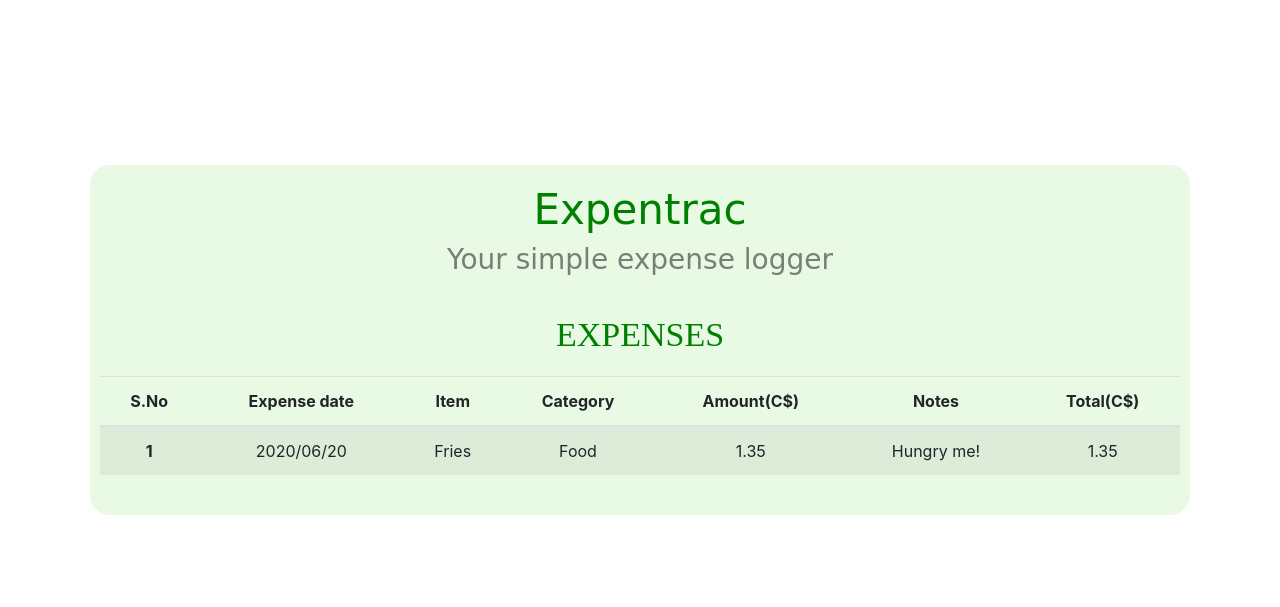
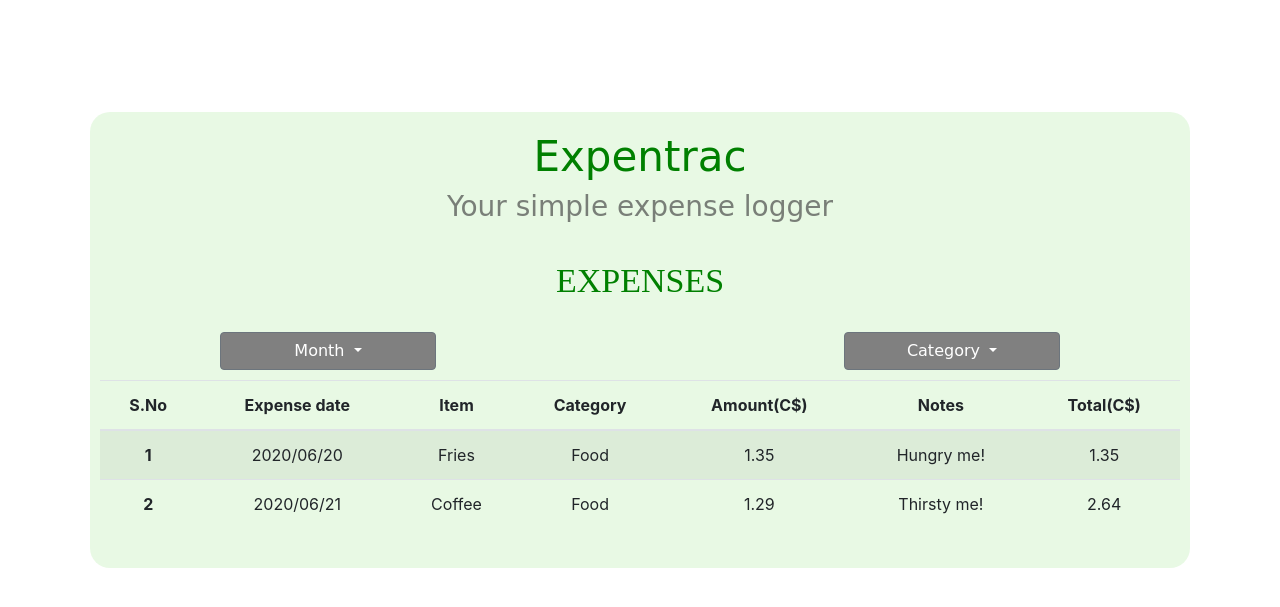
Before and after one commit to sania-dsouza/django-expentrac, a Django app: page /tracker in a window 1280 px wide. Shown: the top 607 px of the page. Run offline with Django 3.2, Linux system fonts and the light colour scheme; some libraries are stand-ins or nearby versions.

Commit message:
Add table customizations, filters for month and categories (view only)

```diff
--- a/expentrac/tracker/static/base_style.css
+++ b/expentrac/tracker/static/base_style.css
@@ -62,7 +62,7 @@ input{
     color: green;
 }
 
-#bs_ov button {
+button {
     border : none;
     border-radius: 10px;
     text-align: center;
@@ -80,3 +80,35 @@ button:hover {
     background-color: white;
     color: green;
     }
+
+div.filt_container {
+    position: relative;
+    }
+
+#dropdownMenuButton {
+    position: relative;
+    background-color: gray;
+    width: 20%;
+    font-family: "Comic Sans MS";
+}
+
+p.dropdown-item{
+    color: gray;
+    font-size: 20px;
+    font-family: "Comic Sans MS";
+    }
+
+p.dropdown-item:hover{
+    color: white;
+    background-color: green;
+    }
+
+.month {
+    float: left;
+    margin-left: 120px;
+}
+
+.category {
+    float: right;
+    margin-right: 120px;
+}
--- a/expentrac/tracker/templates/tracker/base.html
+++ b/expentrac/tracker/templates/tracker/base.html
@@ -9,6 +9,7 @@
     {# Load CSS and JavaScript #}  {# calling bootstrap before custom styles allows over-riding BS styles #}
     {% bootstrap_css %}
     {% bootstrap_javascript jquery='full' %}
+
     <link rel = "stylesheet" type="text/css" href="../static/base_style.css">
     <link rel= "icon" href='../static/favicon.ico' type='image/x-icon'/>
 
--- a/expentrac/tracker/templates/tracker/login.html
+++ b/expentrac/tracker/templates/tracker/login.html
@@ -15,14 +15,12 @@
             <label for="username" > Username </label>
             <input type="text" name="username" id="username" placeholder="Sara">
             </div>
-            </br>
             <div>
             <label for="password"> Password </label>
             <input type="password" name="password" id="password" placeholder="********">
             </div>
             </br>
-            </br>
-            <button id="bs_ov" type="submit">Let's go!</button>
+            <button type="submit">Let's go!</button>
             <button type="button">Sign Up</button>
 
         </form>
--- a/expentrac/tracker/templates/tracker/trackerTable.html
+++ b/expentrac/tracker/templates/tracker/trackerTable.html
@@ -1,16 +1,42 @@
 <!DOCTYPE html>
 <html lang="en">
 <head>
-    <meta charset="UTF-8">
-    <title>Expentrac</title>
-    <link rel = "stylesheet" type="text/css" href="../static/base_style.css">
-    <link rel= "icon" href='../static/favicon.ico' type='image/x-icon'/>
+    {% extends "./base.html" %}  {# template inheriting from parent 'base' #}
 </head>
 <body>
-    {% extends "./base.html" %}  {# template inheriting from parent 'base' #}
+
     {% block title %} EXPENSES {% endblock title %}
+    {% block content %}
 
-    {% block content %}
+    <div class="filt_container">
+        <div class="dropdown">
+            <button class="btn btn-secondary dropdown-toggle month" type="button" id="dropdownMenuButton" data-toggle="dropdown" aria-haspopup="true" aria-expanded="false">
+                Month
+            </button>
+
+            <div class="dropdown-menu" aria-labelledby="dropdownMenuButton">
+                <p class="dropdown-item">June 2020</p>
+                <p class="dropdown-item">July 2020</p>
+            </div>
+        </div>
+
+
+        <div>
+            <div class="dropdown">
+                <button class="btn btn-secondary dropdown-toggle category" type="button" id="dropdownMenuButton" data-toggle="dropdown" aria-haspopup="true" aria-expanded="false">
+                    Category
+                </button>
+
+                <div class="dropdown-menu" aria-labelledby="dropdownMenuButton">
+                    {% for cate in categories %}
+                        <p class="dropdown-item">{{ cate }}</p>
+                    {% endfor %}
+                </div>
+            </div>
+        </div>
+    </div>
+    </br>
+
     <table class="table table-striped">
         <thead>
         <tr>
@@ -34,7 +60,13 @@
               <td>1.35</td>
         </tr>
         <tr>
-
+              <th scope="row">2</th>
+              <td>2020/06/21</td>
+              <td>Coffee</td>
+              <td>Food</td>
+              <td>1.29</td>
+              <td>Thirsty me!</td>
+              <td>2.64</td>
         </tr>
         <tr>
 
--- a/expentrac/tracker/views.py
+++ b/expentrac/tracker/views.py
@@ -1,5 +1,5 @@
 from django.shortcuts import render
-
+from .models import Tracker
 
 def base_page(request):
     return render(request, 'tracker/base.html')
@@ -14,4 +14,5 @@ def signup_page(request):
 
 
 def tracker_page(request):
-    return render(request, 'tracker/trackerTable.html')
+    categories = [verb_cat for code, verb_cat in Tracker.CATEGORY_CHOICES];
+    return render(request, 'tracker/trackerTable.html', {'categories': categories})
```
